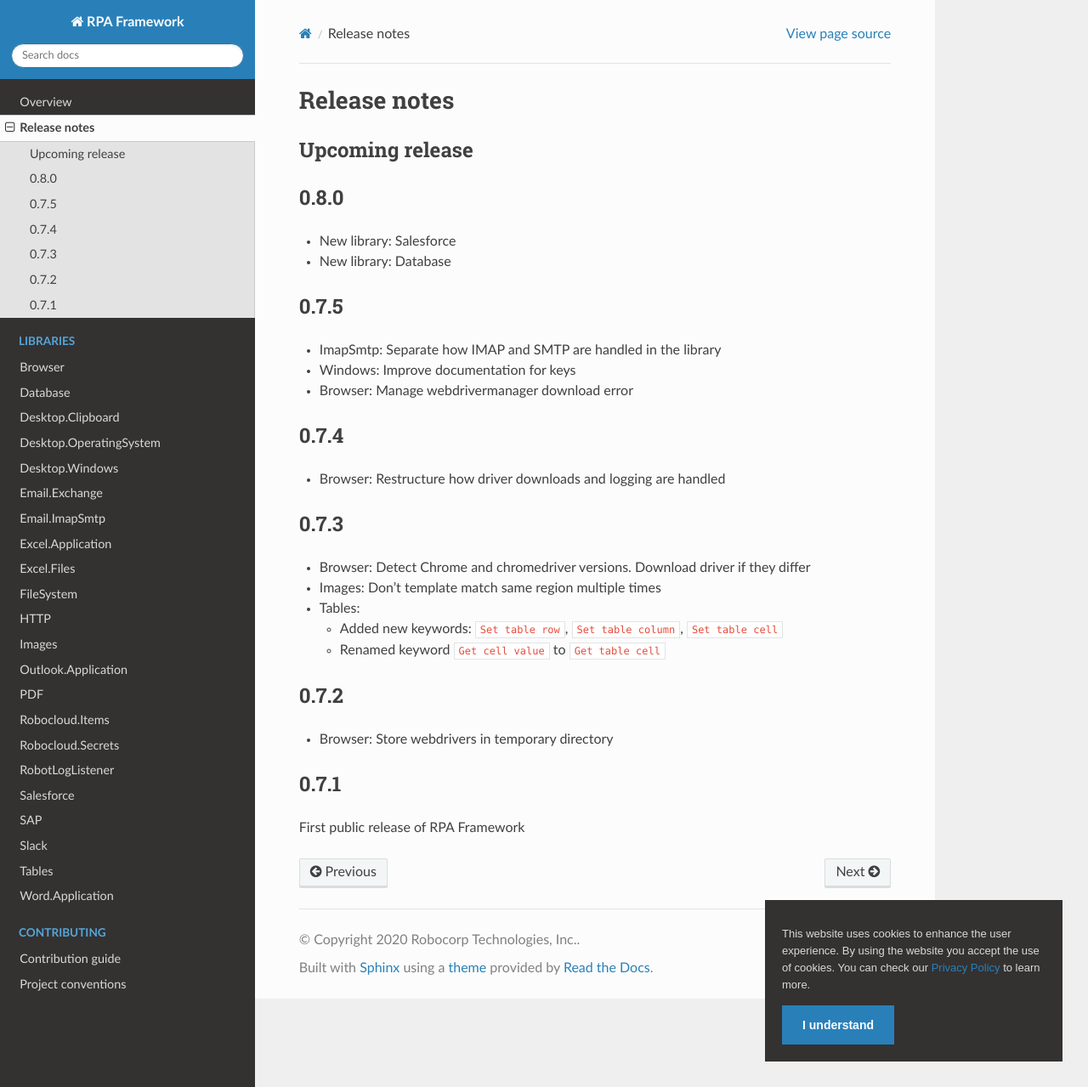
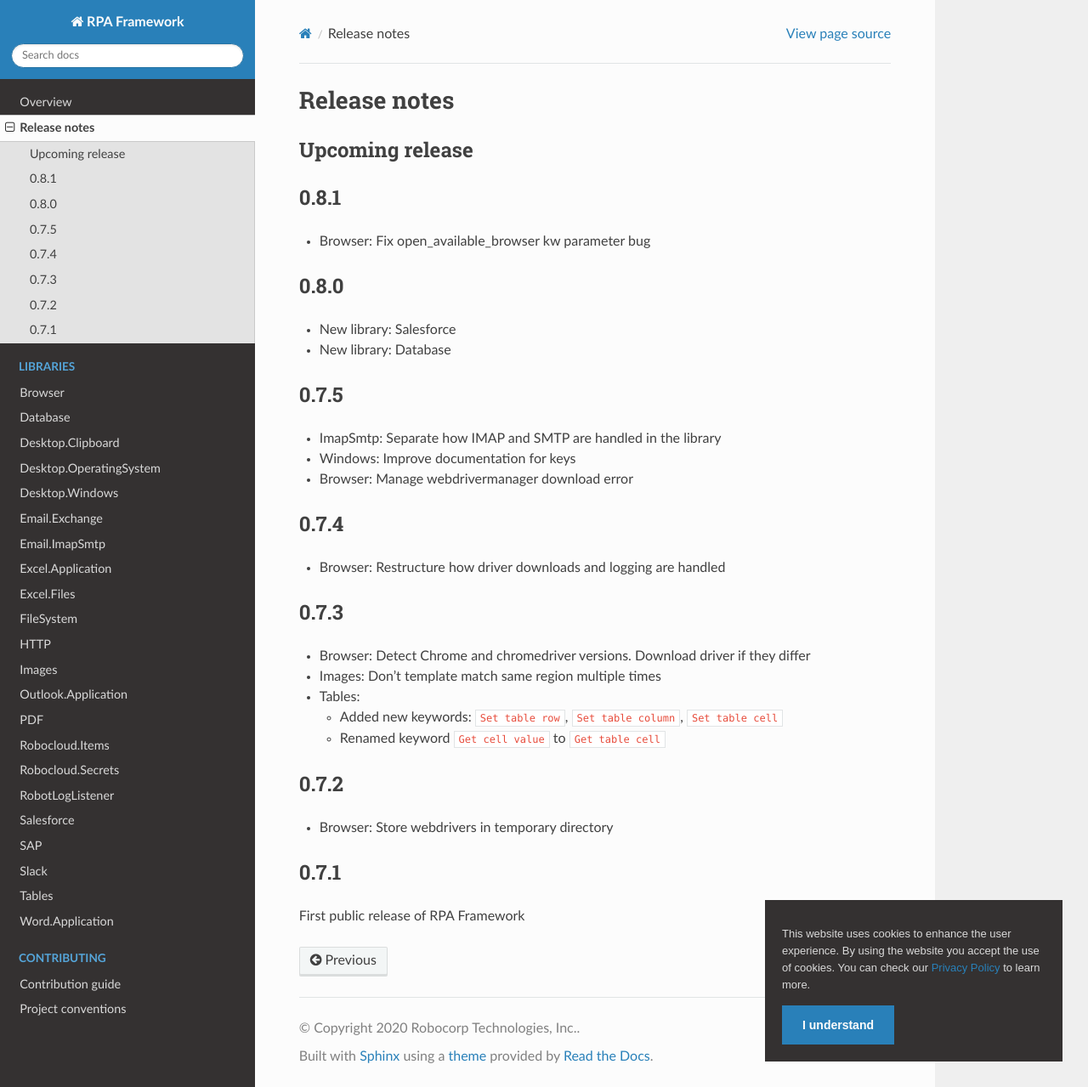
Before and after one commit to coderprovider/Framework-RPA, a Sphinx documentation site: the page built from docs/source/releasenotes.rst, in a window 1280 px wide and 1279 px high. Shown: the whole window at 85% size. Built offline with Sphinx 7.4.7 and the Read the Docs theme 2.0.0, drawn with Linux system fonts in a browser that asks for light colours; pages that are not in the unit, such as notebooks, are missing from menus.

Commit message:
release: 0.8.1

```diff
--- a/docs/source/releasenotes.rst
+++ b/docs/source/releasenotes.rst
@@ -4,6 +4,9 @@
 Upcoming release
 ----------------
 
+0.8.1
+--------------
+- Browser: Fix open_available_browser kw parameter bug
 
 0.8.0
 --------------
--- a/pyproject.toml
+++ b/pyproject.toml
@@ -1,6 +1,6 @@
 [tool.poetry]
 name = "rpa-framework"
-version = "0.8.0"
+version = "0.8.1"
 description = "A collection of tools and libraries for RPA"
 authors = [
 	"RPA Framework <rpafw@robocorp.com>",
```
